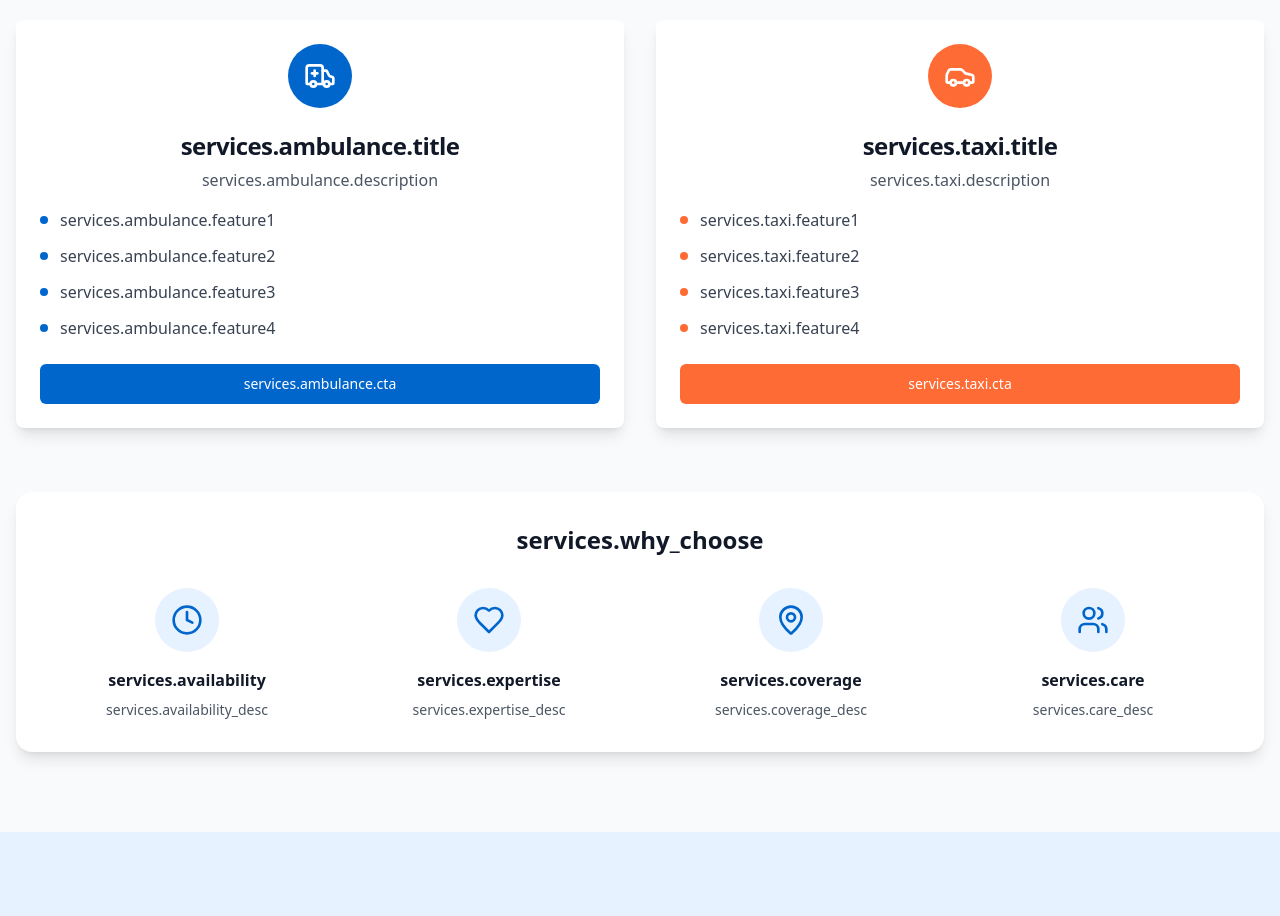
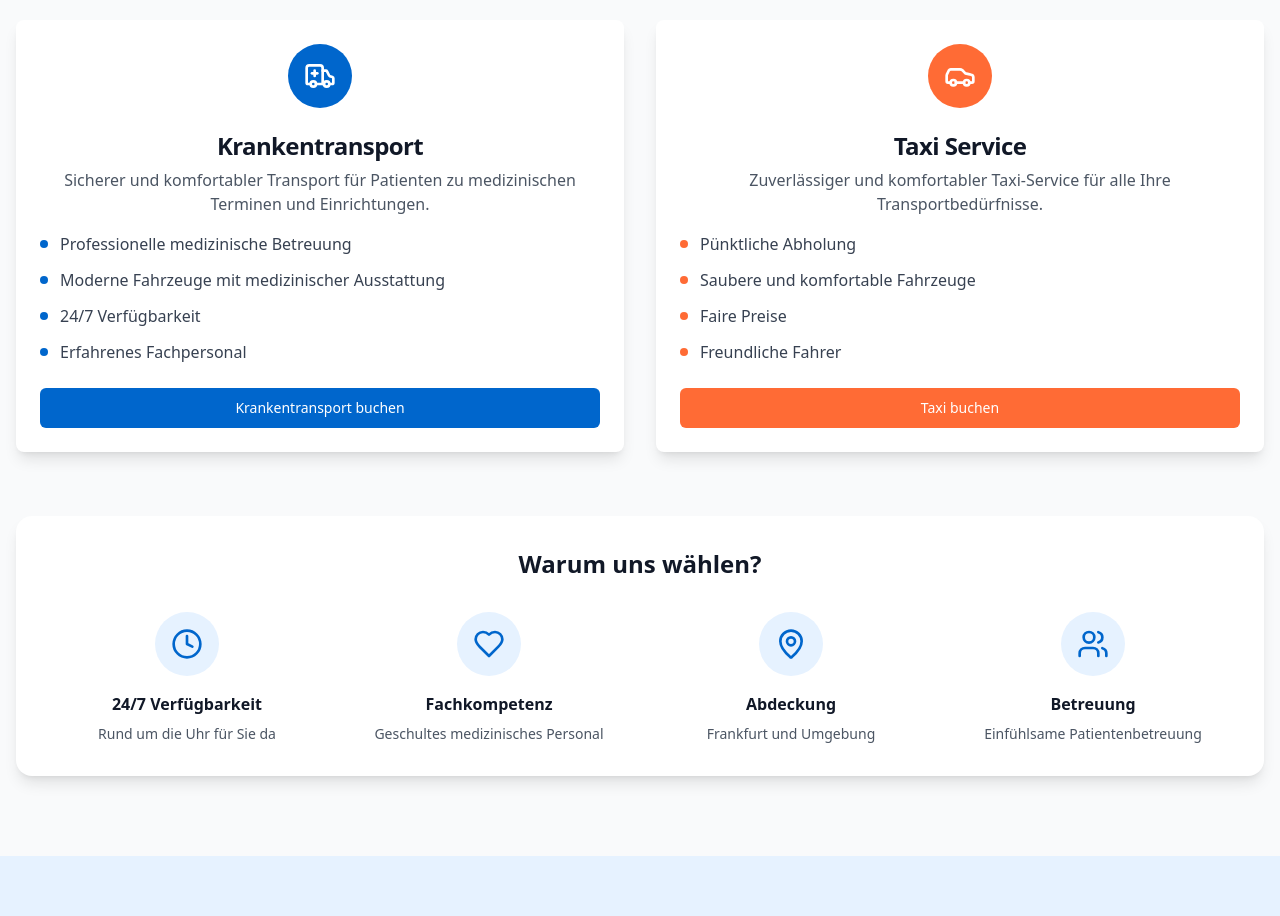
Before and after one commit to bytetechnik/frankfurt-care-transit-web, a React (Vite) app: page / in a window 1280 px wide. Shown: the part 980-1896 px from the top of the page. Built offline with nearby package versions, Linux system fonts and the light colour scheme.

Commit message:
Fix ambulance service content
Update the content for the ambulance service section, including title, description, and feature list.

```diff
--- a/src/contexts/LanguageContext.tsx
+++ b/src/contexts/LanguageContext.tsx
@@ -1,4 +1,3 @@
-
 import React, { createContext, useContext, useState, useEffect } from 'react';
 
 interface LanguageContextProps {
@@ -42,6 +41,33 @@ const translations = {
     services: {
       title: 'Unsere Dienstleistungen',
       subtitle: 'Wir bieten eine breite Palette an Transportdienstleistungen, um Ihren Bedürfnissen gerecht zu werden.',
+      ambulance: {
+        title: 'Krankentransport',
+        description: 'Sicherer und komfortabler Transport für Patienten zu medizinischen Terminen und Einrichtungen.',
+        feature1: 'Professionelle medizinische Betreuung',
+        feature2: 'Moderne Fahrzeuge mit medizinischer Ausstattung',
+        feature3: '24/7 Verfügbarkeit',
+        feature4: 'Erfahrenes Fachpersonal',
+        cta: 'Krankentransport buchen'
+      },
+      taxi: {
+        title: 'Taxi Service',
+        description: 'Zuverlässiger und komfortabler Taxi-Service für alle Ihre Transportbedürfnisse.',
+        feature1: 'Pünktliche Abholung',
+        feature2: 'Saubere und komfortable Fahrzeuge',
+        feature3: 'Faire Preise',
+        feature4: 'Freundliche Fahrer',
+        cta: 'Taxi buchen'
+      },
+      why_choose: 'Warum uns wählen?',
+      availability: '24/7 Verfügbarkeit',
+      availability_desc: 'Rund um die Uhr für Sie da',
+      expertise: 'Fachkompetenz',
+      expertise_desc: 'Geschultes medizinisches Personal',
+      coverage: 'Abdeckung',
+      coverage_desc: 'Frankfurt und Umgebung',
+      care: 'Betreuung',
+      care_desc: 'Einfühlsame Patientenbetreuung',
       service1: {
         title: 'Krankentransport',
         description: 'Sicherer und komfortabler Transport für Patienten zu medizinischen Terminen und Einrichtungen.',
@@ -183,6 +209,33 @@ const translations = {
     services: {
       title: 'Our Services',
       subtitle: 'We offer a wide range of transport services to meet your needs.',
+      ambulance: {
+        title: 'Medical Transport',
+        description: 'Safe and comfortable transport for patients to medical appointments and facilities.',
+        feature1: 'Professional medical care',
+        feature2: 'Modern vehicles with medical equipment',
+        feature3: '24/7 availability',
+        feature4: 'Experienced medical staff',
+        cta: 'Book Medical Transport'
+      },
+      taxi: {
+        title: 'Taxi Service',
+        description: 'Reliable and comfortable taxi service for all your transport needs.',
+        feature1: 'Punctual pickup',
+        feature2: 'Clean and comfortable vehicles',
+        feature3: 'Fair prices',
+        feature4: 'Friendly drivers',
+        cta: 'Book Taxi'
+      },
+      why_choose: 'Why Choose Us?',
+      availability: '24/7 Availability',
+      availability_desc: 'Around the clock service',
+      expertise: 'Expertise',
+      expertise_desc: 'Trained medical personnel',
+      coverage: 'Coverage',
+      coverage_desc: 'Frankfurt and surrounding areas',
+      care: 'Care',
+      care_desc: 'Compassionate patient care',
       service1: {
         title: 'Medical Transport',
         description: 'Safe and comfortable transport for patients to medical appointments and facilities.',
```
